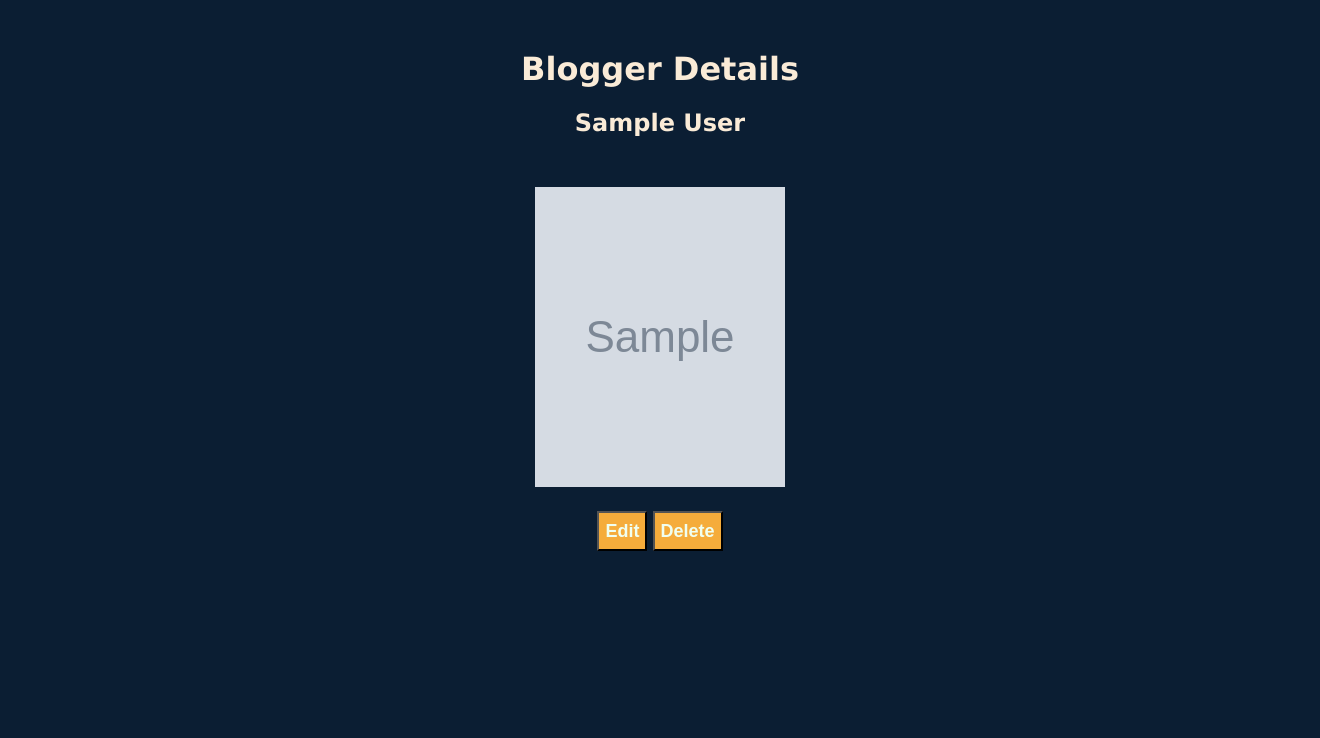
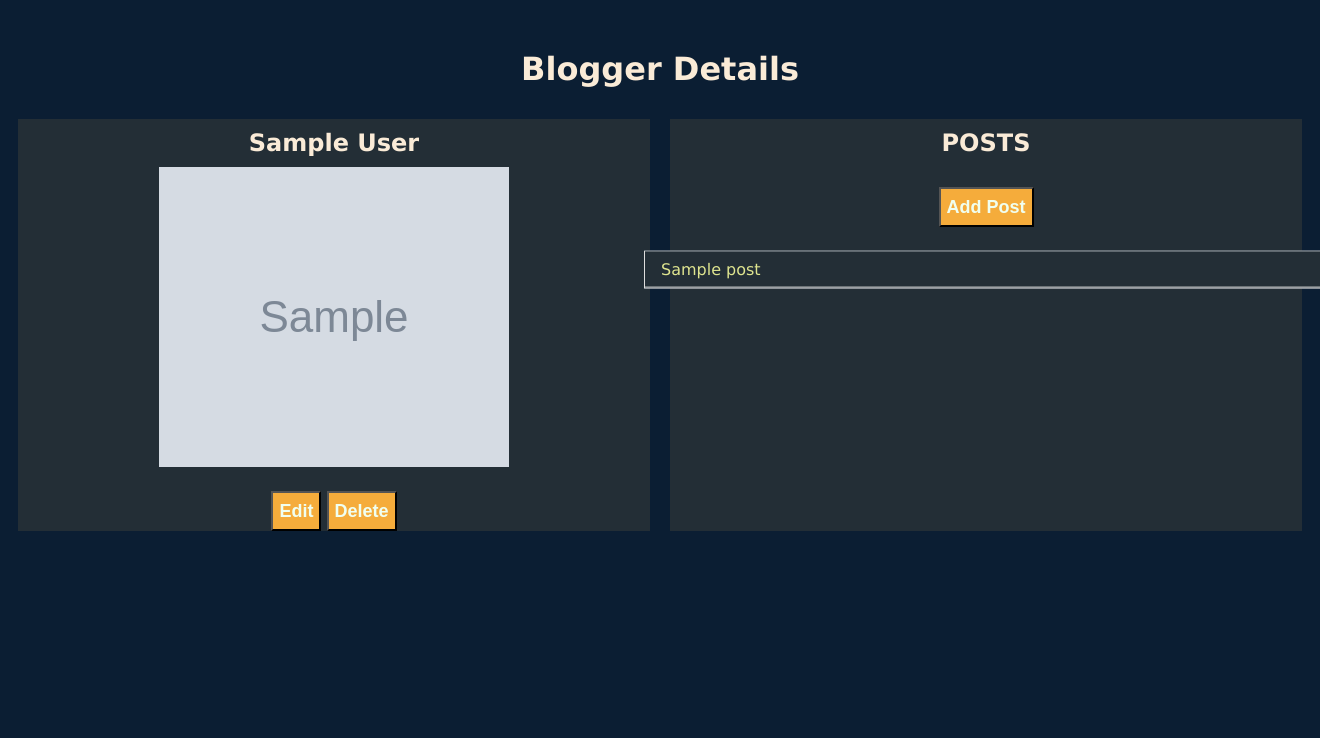
Before and after one commit to mananpandya009/sbprojects, a Flask app: page /1 in a window 1320 px wide. Shown: the part 80-818 px from the top of the page. Run offline with Flask 2, Linux system fonts and the light colour scheme; tables that the repository leaves empty hold one stand-in row (values such as "Sample post"); grey boxes marked "Sample" are stand-in pictures.

Commit message:
Added a feature to post blogs, also added one(user) to many(post) association

```diff
--- a/unit_23/app.py
+++ b/unit_23/app.py
@@ -1,7 +1,8 @@
 """Blogly application."""
 from flask import Flask, request, render_template,  redirect, flash, session
 from flask_debugtoolbar import DebugToolbarExtension
-from models import db, connect_db, User
+from models import db, connect_db, User, Post
+import datetime
 
 app = Flask(__name__)
 app.config['SQLALCHEMY_DATABASE_URI'] = 'postgresql:///blogly'
@@ -51,7 +52,8 @@ def create_user():
 def show_user(user_id):
     """blogly routes"""
     user = User.query.get_or_404(user_id)
-    return render_template("user-details.html", user=user)
+    posts = user.posts
+    return render_template("user-details.html", user=user, posts=posts)
 
 
 @app.route("/users/<int:user_id>/edit")
@@ -67,25 +69,89 @@ def edit_user_update_db(user_id):
     first_name = request.form["first_name"]
     last_name = request.form["last_name"]
     image_url = request.form["image_url"]
+    edit_user = User.query.get_or_404(user_id)
+    if first_name:
+        edit_user.first_name = first_name
+    if last_name:
+        edit_user.last_name = last_name
+    if image_url:
+        edit_user.image_url = image_url
 
-    if first_name and last_name and image_url:
-        edit_user = User.query.get_or_404(user_id)
-        edit_user.first_name = first_name
-        edit_user.last_name = last_name
-        edit_user.image_url = image_url
-        db.session.add(edit_user)
-        db.session.commit()
-        return redirect(f'/users')
-    else:
-        return redirect(f'/users/{user_id}/edit')
+    db.session.add(edit_user)
+    db.session.commit()
+    return redirect(f'/{edit_user.id}')
 
 
-@app.route("/users/<int:user_id>/delete", methods=['POST'])
+
+@app.route("/users/<int:user_id>/delete")
 def delete_user_update_db(user_id):
     """blogly routes"""
-    User.query.filter_by(id=user_id).delete()
+    delete_user = User.query.get_or_404(user_id)
+    db.session.delete(delete_user)
     db.session.commit()
+
     return redirect(f'/users')
+
+
+@app.route('/users/<int:user_id>/posts/new')
+def add_new_post_form(user_id):
+    return render_template('new-post-form.html', user_id=user_id)
+
+
+@app.route('/users/<int:user_id>/posts/new', methods=['POST'])
+def save_new_post(user_id):
+    title = request.form["title"]
+    content = request.form["content"]
+    created_at = datetime.datetime.now().strftime("%H:%M:%S %m-%d-%Y")
+
+    if title and content:
+        new_post  = Post(title=title, content=content, created_at = created_at, user_id = user_id)
+        db.session.add(new_post)
+        db.session.commit()
+        return redirect(f'/{user_id}')
+    else:
+        return redirect(f'/users/{user_id}/posts/new')
+
+
+@app.route('/posts/<int:post_id>')
+def show_post_details(post_id):
+    post = Post.query.get_or_404(post_id)
+    author = f'{post.user.first_name} {post.user.last_name}'
+    return render_template('post-details.html', post=post, author=author)
+
+
+@app.route('/posts/<int:post_id>/edit')
+def show_edit_post_form(post_id):
+    post = Post.query.get_or_404(post_id)
+    return render_template('edit-post-form.html', post=post)
+
+
+@app.route('/posts/<int:post_id>/edit', methods=['POST'])
+def edit_post_details(post_id):
+    title = request.form["title"]
+    content = request.form["content"]
+    created_at =  datetime.datetime.now().strftime("%H:%M:%S %m-%d-%Y")
+    edit_post = Post.query.get_or_404(post_id)
+
+
+    if title:
+        edit_post.title = title
+        edit_post.created_at = created_at
+    if content:
+        edit_post.content = content
+        edit_post.created_at = created_at
+
+    db.session.add(edit_post)
+    db.session.commit()
+    return redirect(f'/posts/{edit_post.id}')
+
+
+@app.route('/posts/<int:post_id>/delete')
+def delete_post(post_id):
+    delete_post = Post.query.get_or_404(post_id)
+    db.session.delete(delete_post)
+    db.session.commit()
+    return redirect(f'/{delete_post.user_id}')
 
 
 
--- a/unit_23/static/app.css
+++ b/unit_23/static/app.css
@@ -15,8 +15,31 @@ body {
     margin: 0px;
     position: relative;
     text-align: center;
-    background-color: rgb(47 47 48);
+    background-color: #232e36;
 }
+
+a:link {
+  color: rgb(222, 228, 143);
+  background-color: transparent;
+  text-decoration: none;
+}
+a:visited {
+  color: rgb(185, 96, 151);
+  background-color: transparent;
+  text-decoration: none;
+}
+a:hover {
+  color: rgb(38, 63, 206);
+  background-color: transparent;
+  text-decoration: underline;
+}
+a:active {
+  color: yellow;
+  background-color: transparent;
+  text-decoration: underline;
+}
+
+
 
 h2{
    margin-top: 10px;
@@ -37,6 +60,7 @@ h2{
 
 
 button{
+  position: relative;
   margin-top: 20px;
   color: honeydew;
   background-color: #f5ac3b;
@@ -70,50 +94,86 @@ label{
   box-shadow: 0 3px 5px rgba(0, 0, 0, .2);
 }
 
+
+
 .userlistdiv{
   position: absolute;
   left: 50%;
   transform: translate(-50%, 20%);
   color: antiquewhite;
+  top: -100px;
 }
+
+
+
 
 ul {
   position: relative;
   left: 50%;
   transform: translate(-50%, 20%);
-  background: #aaad87;
+  background: rgb(11, 30, 51);
+
   width:max-content;
-  list-style-type: none;
+  list-style-type: square;
   padding: 0;
   border: 1px solid #ddd;
 }
 
 ul li {
   padding: 8px 16px;
+  text-align: -webkit-left;
+  list-style-type: square;
   border-bottom: 1px solid #ddd;
-
-}
-
-.userlistdiv h1 {
-  text-align: center;
-  color: antiquewhite;
-  padding:0px;
-  font-size: 20px;
-  border-radius: 1rem;
-  box-shadow: 0 3px 5px rgba(0, 0, 0, .2);
-  width: 500px;
-  margin-top: 0px;
-  margin-bottom: 0px;
+  overflow: hidden;
+  white-space: normal;
+  width: 650px;
+  height: auto;
+  background-color: #232e36;
+  word-wrap: break-word;
 }
 
 
-.user_image{
-  position: relative;
-  display: inline-block;
+
+
+
+.flex-container {
+  display: flex;
+  background-color: rgb(11, 30, 51);
+  justify-content: center;
+  flex-direction: row;
+  flex-wrap: wrap;
+  align-content: center;
+  align-items: stretch;
 }
 
-.user_image img{
-  width: 250px;
+.flex-container > div {
+  background-color: #232e36;
+  width: 100px;
+  margin: 10px;
+  text-align: center;
+  flex-wrap: nowrap;
+}
+.flex-child {
+  flex: 1;
+  max-width: 700px;
+}
+
+
+.post_div{
+  position: relative;
+  display:inline;
+}
+
+
+
+
+.user_image_div{
+  position: relative;
+  display:inline;
+}
+
+.user_image_div img{
+  width: 350px;
   height: 300px;
   display: inline-block;
 }
--- a/unit_23/templates/user-details.html
+++ b/unit_23/templates/user-details.html
@@ -1,15 +1,33 @@
 {% extends 'base.html' %}
 {% block content %}
   <h1>Blogger Details</h1>
-    <h2>{{user.first_name}} {{user.last_name}}</h2>
-    <div class="user_image">
-       <img src={{user.image_url}} alt=""> <br>
-       <a href="/users/{{user.id}}/edit"><button>Edit</button></a>
-       <a href="/users/{{user.id}}/delete"><button>Delete</button></a>
+  <div class="flex-container">
+    <div class="user_image_div flex-child">
+      <h2 style="margin-bottom: 10px;">{{user.first_name}} {{user.last_name}}</h2>
+      <img src={{user.image_url}} alt=""> <br>
+
+      <a href="/users/{{user.id}}/edit"><button>Edit</button></a>
+      <a href="/users/{{user.id}}/delete"><button>Delete</button></a>
     </div>
+
+    <div class="post_div flex-child">
+      <div class="post-header">
+        <h2 style="margin-bottom: 10px;">POSTS</h2>
+        <a href="/users/{{user.id}}/posts/new"><button>Add Post</button></a>
+      </div>
+      <div class="post_list">
+        <ul>
+        {% for post in posts %}
+        <li><a href="/posts/{{post.id}}">{{post.title}}</a></li>
+        {% endfor %}
+        </ul>
+      </div>
 
 
 
 
 
+    </div>
+</div>
+
 {%endblock%}
--- a/unit_23/templates/user-list.html
+++ b/unit_23/templates/user-list.html
@@ -2,7 +2,8 @@
 {% block content %}
 
 <div class="userlistdiv">
-  <h1>USERS</h1>
+  <h1 style="top: 10px">USERS</h1>
+
   <ul>
     {% for user in users %}
     <li><a href="/{{user.id}}">{{user.first_name}}&nbsp;{{user.last_name}}</a></li>
@@ -10,6 +11,7 @@
   </ul>
   <a href="/users/new"><button>Add User</button></a>
 
+
 </div>
 
 {%endblock%}
```
Also changed, not shown: unit_23/models.py (+15 -0 lines), unit_23/requirements.txt (+9 -73 lines), unit_23/seed.py (+9 -1 lines), unit_23/templates/edit-post-form.html (added, +21 -0 lines), unit_23/templates/new-post-form.html (added, +21 -0 lines), unit_23/templates/post-details.html (added, +22 -0 lines), unit_23/test_flask.py (+41 -3 lines).
